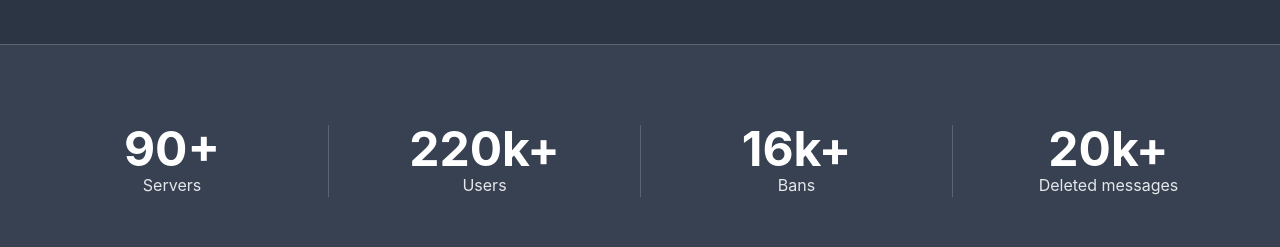
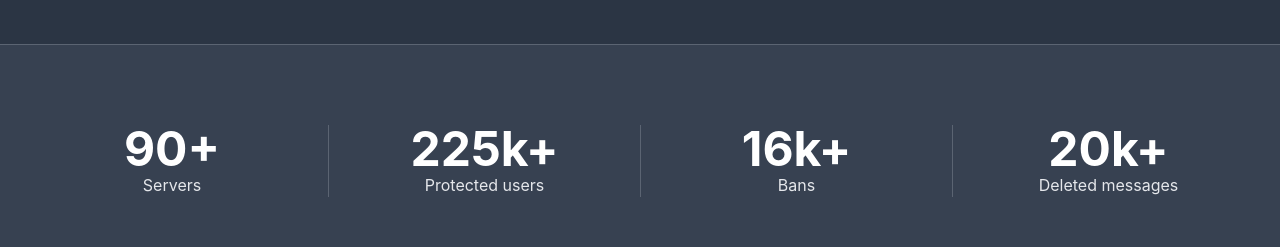
Before and after one commit to cleaner-bot/website, a Next.js app: page / in a window 1280 px wide. Shown: the part 900-1147 px from the top of the page. Built offline with nearby package versions, Linux system fonts and the light colour scheme.

Commit message:
update user stat

```diff
--- a/lib/data.js
+++ b/lib/data.js
@@ -1,6 +1,6 @@
 export default {
     guilds: 90,
-    users: 220_000,
+    users: 225_000,
     bans: 16_000,
     messages: 20_000,
 };
--- a/pages/index.jsx
+++ b/pages/index.jsx
@@ -121,7 +121,7 @@ function StatsSection() {
             data-aos="fade-up"
         >
             <Stat name="Servers" count={data.guilds} />
-            <Stat name="Users" count={data.users} />
+            <Stat name="Protected users" count={data.users} />
             <Stat name="Bans" count={data.bans} />
             <Stat name="Deleted messages" count={data.messages} />
         </div>
```
